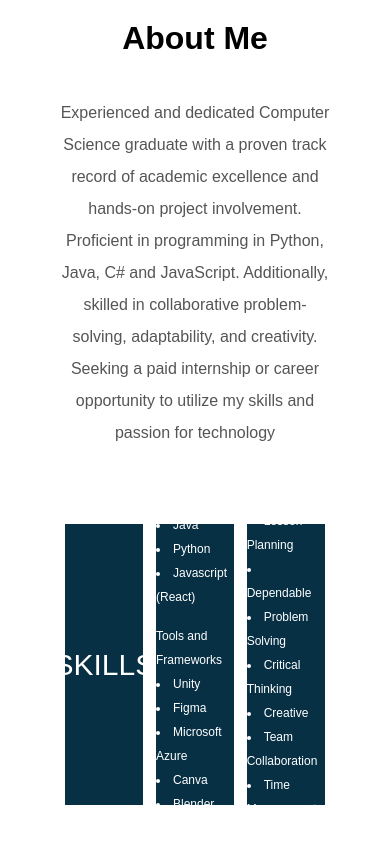
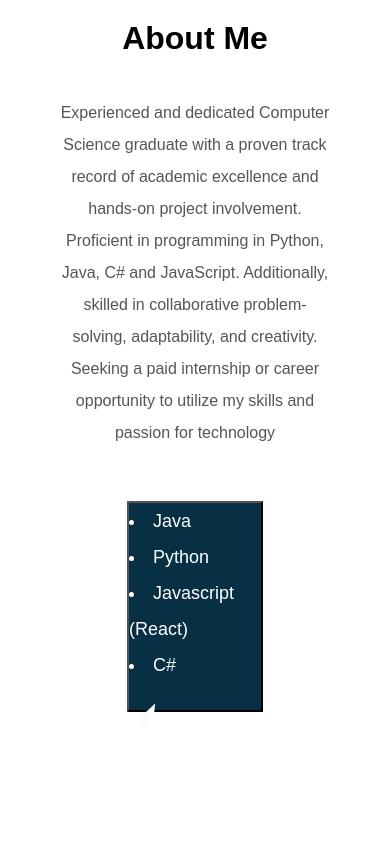
Before and after one commit to LaurenceT123/my-portfolio, a React (Create React App) app: page / in a window 390 px wide. Shown: the part 907-1751 px from the top of the page. After the commit the page ends 1650 px from the top, so only its background shows below. Built offline with nearby package versions, Linux system fonts and the light colour scheme.

Commit message:
Added skills small

```diff
--- a/package.json
+++ b/package.json
@@ -8,6 +8,7 @@
     "@testing-library/user-event": "^13.5.0",
     "react": "^18.3.1",
     "react-dom": "^18.3.1",
+    "react-responsive": "^10.0.0",
     "react-scripts": "5.0.1",
     "web-vitals": "^2.1.4"
   },
--- a/src/Components/AboutMe/AboutMe.css
+++ b/src/Components/AboutMe/AboutMe.css
@@ -41,3 +41,8 @@
     width: 100%;
     height:100%;
 }
+
+.mainAboutMeSection .skillContainer .skill_small
+  {
+    display: none;
+  }
--- a/src/Components/AboutMe/AboutMe.js
+++ b/src/Components/AboutMe/AboutMe.js
@@ -1,10 +1,14 @@
 import React from 'react'
 import './AboutMe.css'
+import { useMediaQuery } from 'react-responsive';
 
-import Skills_Regular from './Skills_Regular/Skills_Regular'
+import SkillsRegular from './Skills_Regular/SkillsRegular'
+import SkillsSmall from './Skills_Small/SkillsSmall';
 
 function AboutMe({ reference })
 {
+
+  const isMobile = useMediaQuery({ maxWidth: 1000 });
 
   return (
     <div class = "mainAboutMeSection" ref = {reference}>
@@ -15,8 +19,7 @@ function AboutMe({ reference })
           </div>
 
           <div class = "skillContainer">
-            <Skills_Regular/>
-
+              { isMobile ? ( <SkillsSmall/>) : (<SkillsRegular/>)}
           </div>
 
         </div>
--- a/src/Components/AboutMe/Skills_Regular/Skills_Regular.js
+++ b/src/Components/AboutMe/Skills_Regular/SkillsRegular.js
@@ -1,25 +1,20 @@
 import React from 'react'
-import './Skills_Reguler.css'
+import './SkillsReguler.css'
 
-function Skills_Regular() {
+function SkillsRegular() {
   return (
     <div class="skills_regular_container">
         <div class="skill_box">
-            <div class="skillText">
-                SKILLS
+                <div class = "text">
+                <li>Java</li>
+                <li>Python</li>
+                <li>Javascript (React)</li>
+                <li>C#</li>
             </div>
         </div>
 
         <div class="skill_box1">
             <div class = "text">
-                Languages
-                <li>Java</li>
-                <li>Python</li>
-                <li>Javascript (React)</li>
-            </div>
-
-            <div class = "text">
-              Tools and Frameworks
                 <li>Unity</li>
                 <li>Figma</li>
                 <li>Microsoft Azure</li>
@@ -47,4 +42,4 @@ function Skills_Regular() {
   )
 }
 
-export default Skills_Regular
+export default SkillsRegular
--- a/src/Components/AboutMe/Skills_Regular/Skills_Reguler.css
+++ b/src/Components/AboutMe/Skills_Regular/SkillsReguler.css
@@ -21,13 +21,6 @@
 
 }
 
-.skill_box .skillText
-{
-    font-size: 30px;
-    color:white;
-    text-align: center;
-}
-
 .skill_box1
 {
     background-color: rgb(8, 48, 68);
@@ -43,7 +36,7 @@
 .text
 {
     color:white;
-    font-size: 12px;
+    font-size: 18px;
     line-height: 2;
 }
 
--- /dev/null
+++ b/src/Components/AboutMe/Skills_Small/SkillsSmall.css
@@ -0,0 +1,32 @@
+.skills_small_container
+{
+    display: flex;
+    justify-content: space-around;
+    flex-direction: column;
+    width: 100%;
+    padding: 20px;
+    align-items: center;
+}
+
+.skill_small_box
+{
+    background-color: rgb(8, 48, 68);
+    height:90%;
+    width:50%;
+}
+
+.skill_small_box .Skillcomponents
+{
+    display: flex;
+    align-items: center;
+    justify-content:flex-start;
+    flex-direction: column;
+    text-align: left;
+}
+
+.skill_small_box .gif_click
+{
+    display:flex;
+    bottom:0;
+    position: relative;
+}
--- /dev/null
+++ b/src/Components/AboutMe/Skills_Small/SkillsSmall.js
@@ -0,0 +1,65 @@
+import React, { useState } from 'react'
+import './SkillsSmall.css'
+
+import animatedMouseClick from '../../../assets/Tired-Coffee-GIF-by-molehill-unscreen.gif'
+
+function SkillsSmall() {
+
+  const [number,changenumber] = useState(1);
+
+  function changeWords() {
+    const newNumber = number >= 3 ? 1 : number + 1;
+    changenumber(newNumber);
+  };
+
+  function ComponentOne()
+  {
+    return <div class = "text">
+              <li>Java</li>
+              <li>Python</li>
+              <li>Javascript (React)</li>
+              <li>C#</li>
+            </div>
+  }
+
+  function ComponentTwo()
+  {
+
+    return <div class = "text">
+            <li>Unity</li>
+            <li>Figma</li>
+            <li>Microsoft Azure</li>
+            <li>Canva</li>
+            <li>Blender</li>
+            <li>Tensorflow</li>
+          </div>
+  }
+
+  function ComponentThree()
+  {
+
+    return <div class = "text">
+                <li>Lesson Planning</li>
+                <li>Dependable</li>
+                <li>Problem Solving</li>
+                <li>Critical Thinking</li>
+                <li>Creative</li>
+                <li>Team Collaboration</li>
+                <li>Time Management</li>
+            </div>
+  }
+  return (
+    <div class="skills_small_container" onClick={() => changeWords()}>
+      <button class="skill_small_box">
+          <div class="Skillcomponents">
+            {number === 1 && <ComponentOne />}
+            {number === 2 && <ComponentTwo />}
+            {number === 3 && <ComponentThree />}
+          </div>
+          <img class = "gif_click" src={animatedMouseClick}  width = {60} height = {50} alt="animated mouse click"/>
+      </button>
+    </div>
+  )
+}
+
+export default SkillsSmall
```
Also changed, not shown: src/assets/Tired-Coffee-GIF-by-molehill-unscreen.gif (added), 1 other file (tests, documents, lock files or other folders).
